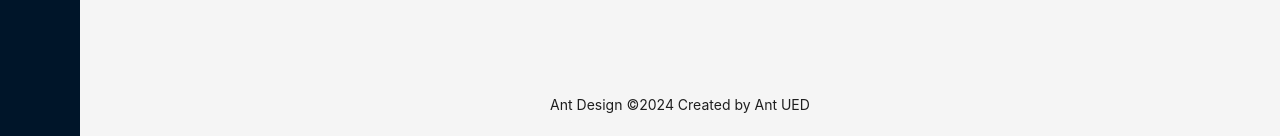
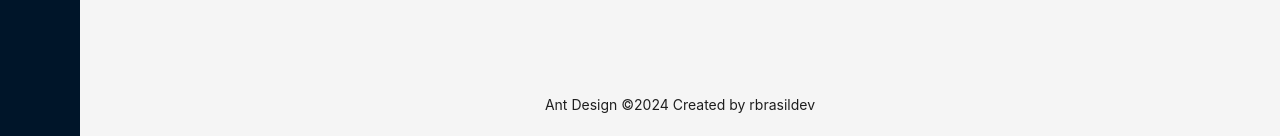
Before and after one commit to rbrasildev/expenses, a Next.js app: page /admin in a window 1280 px wide. Shown: the part 794-930 px from the top of the page. Built offline with nearby package versions, Linux system fonts and the light colour scheme.

Commit message:
fix error dashboardlayout

```diff
--- a/app/admin/anlixapply/cliente/[cpf]/page.tsx
+++ b/app/admin/anlixapply/cliente/[cpf]/page.tsx
@@ -54,8 +54,8 @@ export default function Cliente({ params: { cpf } }: ClienteProps) {
     };
 
     useEffect(() => {
-        callGetApi();
-    }, [macAddress]);
+        callGetApi()
+    }, []);
 
     const handleInputChange = (e: ChangeEvent<HTMLInputElement>) => {
         const { name, value } = e.target;
--- a/app/admin/components/admin/layout.tsx
+++ b/app/admin/components/admin/layout.tsx
@@ -88,7 +88,7 @@ const DashboardLayout = ({ children }: Props) => {
                     <Menu defaultSelectedKeys={['1']}>
                         <Space>
                             {items.map((item) =>
-                                <Link href={item.route}>
+                                <Link key={item.route} href={item.route}>
                                     <MenuItem icon={item.icon}>{item.label}</MenuItem>
                                 </Link>
                             )}
@@ -107,7 +107,7 @@ const DashboardLayout = ({ children }: Props) => {
                     </div>
                 </Content>
                 <Footer style={{ textAlign: 'center' }}>
-                    Ant Design ©{new Date().getFullYear()} Created by Ant UED
+                    Ant Design ©{new Date().getFullYear()} Created by rbrasildev
                 </Footer>
             </Layout>
         </Layout>
```
